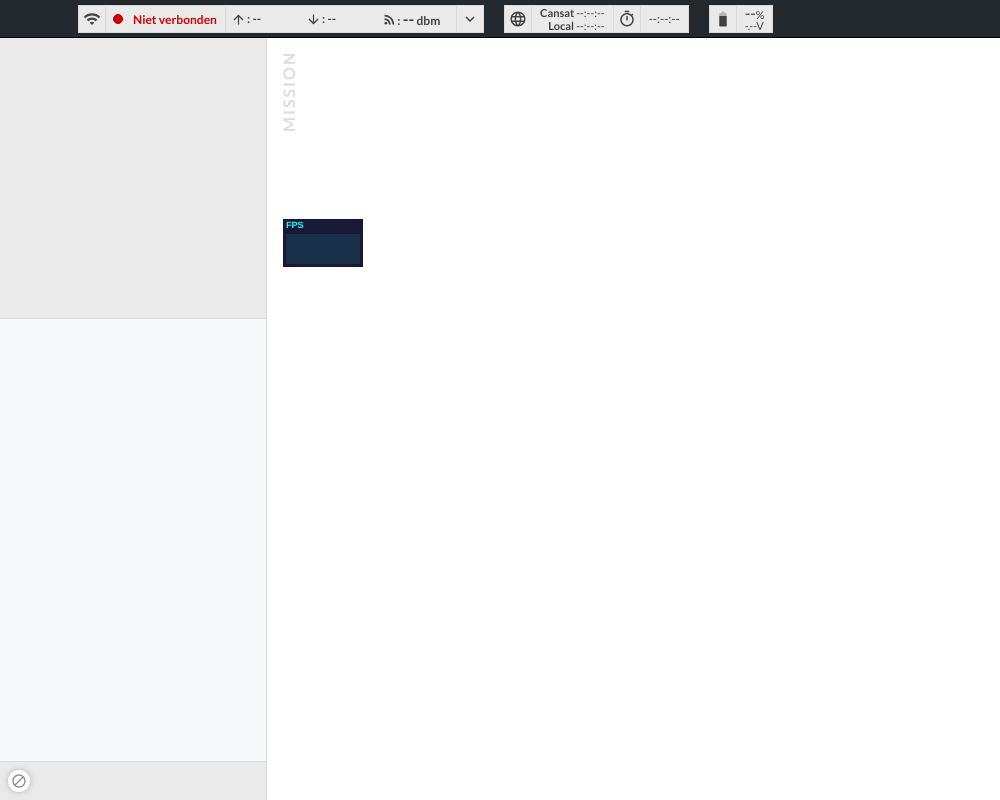
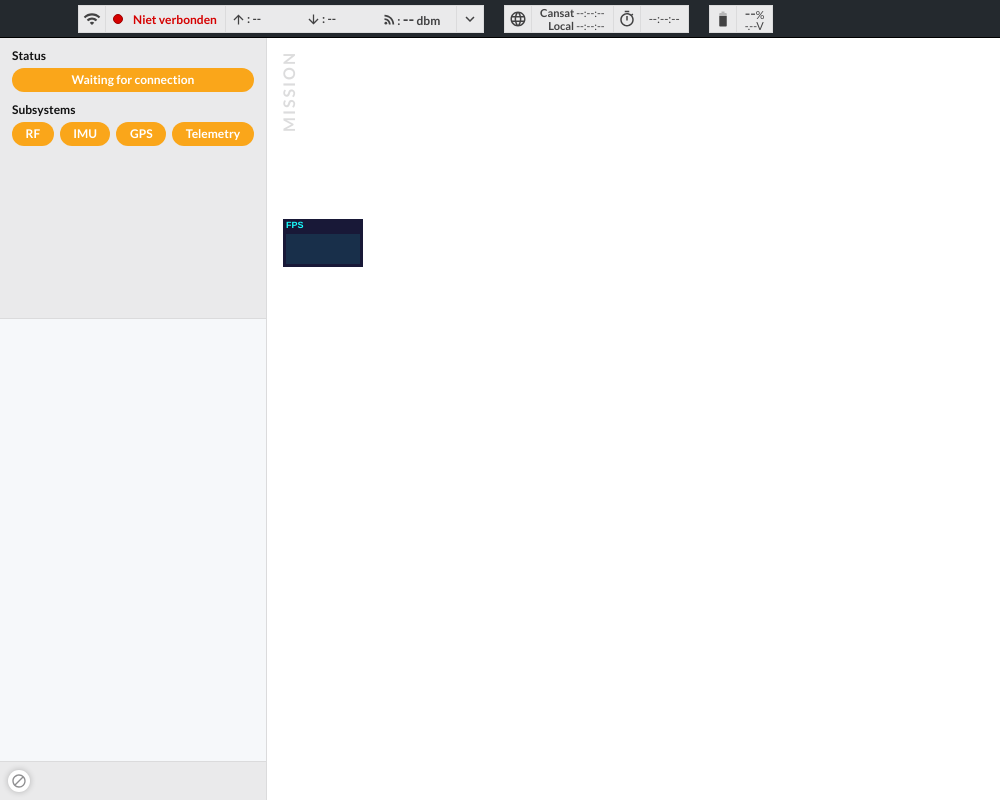
Before and after one commit to Stanislascollege-CanSat/Delta-MCS, an Electron app: page main.html in a window 1000 px wide. Drawn offline with nearby package versions, Linux system fonts and the light colour scheme; no server answers.

Commit message:
Add status orbs

```diff
--- a/main.html
+++ b/main.html
@@ -77,6 +77,35 @@
   <div id="contentContainer">
     <div id="statusColumn">
       <div id="hardwareStatus">
+        <div class="statusName"><h4>Status</h4></div>
+        <div class="statusValue" id="status">
+          <div class="statusValueInner statusWarn">
+            <h4>Waiting for connection</h4>
+          </div>
+        </div>
+        <div class="statusName"><h4>Subsystems</h4></div>
+        <div id="subsytemHolder">
+          <div class="statusValue" id="statusRF">
+            <div class="statusValueInner statusWarn">
+              <h4>RF</h4>
+            </div>
+          </div>
+          <div class="statusValue" id="statusIMU">
+            <div class="statusValueInner statusWarn">
+              <h4>IMU</h4>
+            </div>
+          </div>
+          <div class="statusValue" id="statusGPS">
+            <div class="statusValueInner statusWarn">
+              <h4>GPS</h4>
+            </div>
+          </div>
+          <div class="statusValue" id="statusTelemetry">
+            <div class="statusValueInner statusWarn">
+              <h4>Telemetry</h4>
+            </div>
+          </div>
+        </div>
       </div>
       <div id="console">
         <div id="consoleText"></div>
```
